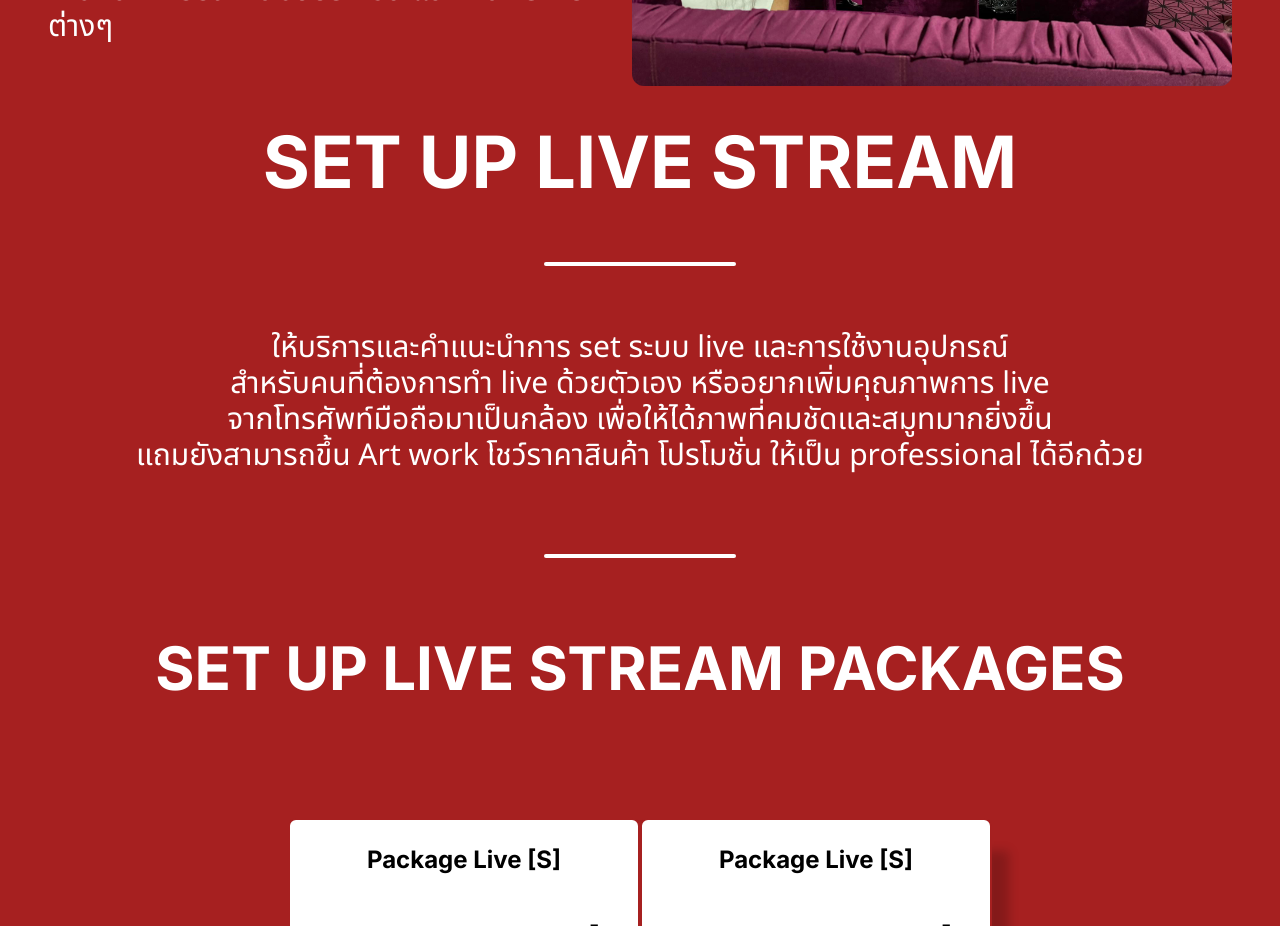
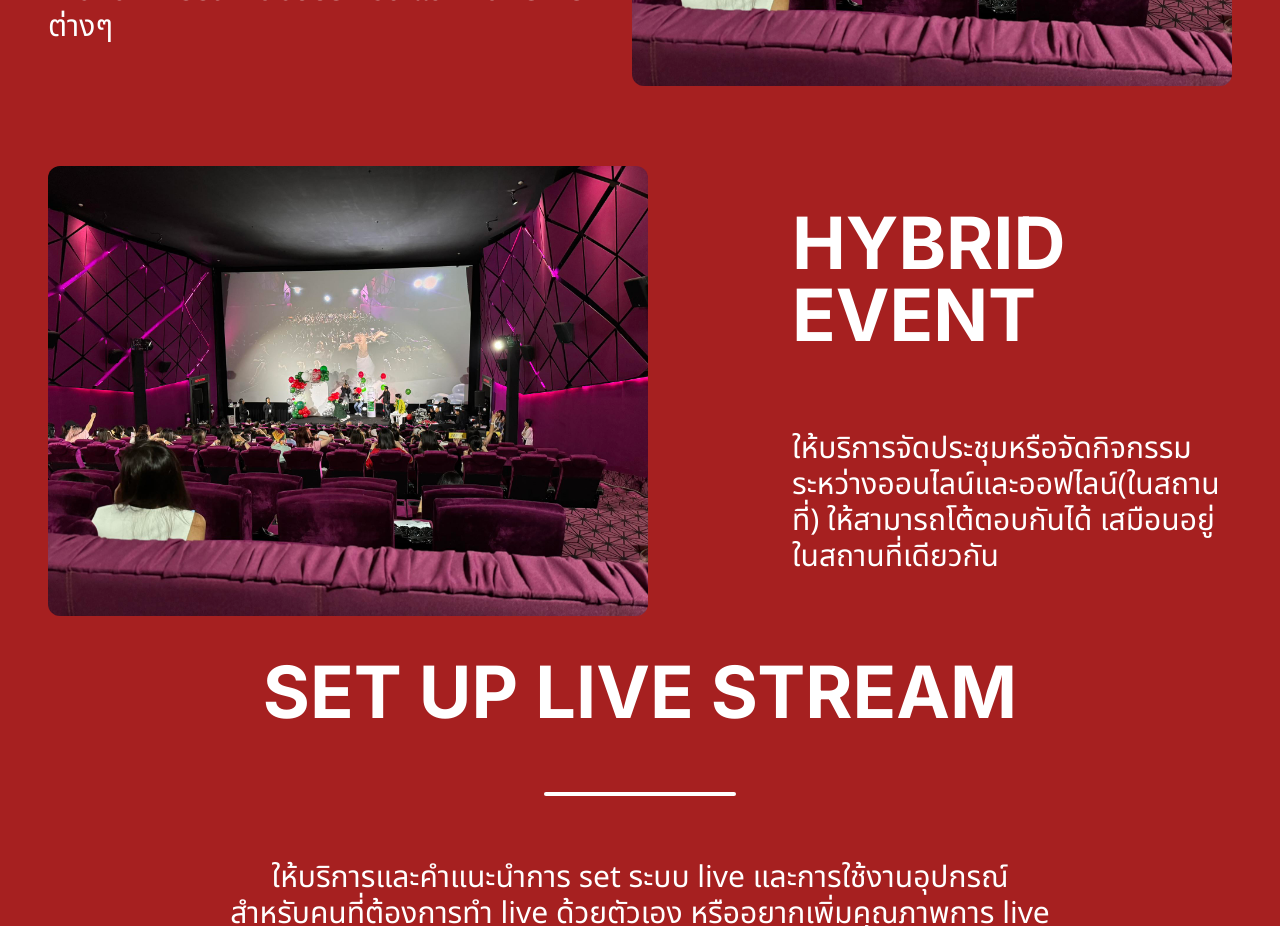
Before and after one commit to LiveEleven/live-eleven-landing-page, a Next.js app: page / in a window 1280 px wide. Shown: the part 8980-9906 px from the top of the page. Built offline with nearby package versions, Linux system fonts and the light colour scheme.

Commit message:
feat: hybrid event component

```diff
--- /dev/null
+++ b/src/components/HybridEvent.js
@@ -0,0 +1,36 @@
+import Image from "next/image";
+
+const HybridEvent = () => {
+  return (
+    <div className="bg-primary-color h-auto flex flex-col items-center w-full justify-between px-5 lg:px-12 lg:flex-row 2xl:px-48 ">
+      <Image
+        data-aos="fade-right"
+        data-aos-delay={200}
+        data-aos-duration="1000"
+        src="/Event.jpg"
+        width={600}
+        height={200}
+        alt="EventPic"
+        className="rounded-xl my-10"
+      />
+      <div
+        data-aos="fade-left"
+        data-aos-delay={200}
+        data-aos-duration="1000"
+        className="flex flex-col gap-5 mb-10 lg:gap-20 lg:mb-0 lg:pl-36"
+      >
+        <h1 className="text-4xl md:text-5xl lg:text-6xl xl:text-7xl text-center text-white font-bold font-head lg:text-left">
+          HYBRID EVENT
+        </h1>
+        <div>
+          <p className="font-body text-xs text-white text-center md:text-3xl 2xl:text-4xl lg:text-left">
+            ให้บริการจัดประชุมหรือจัดกิจกรรม ระหว่างออนไลน์และออฟไลน์(ในสถานที่)
+            ให้สามารถโต้ตอบกันได้ เสมือนอยู่ในสถานที่เดียวกัน
+          </p>
+        </div>
+      </div>
+    </div>
+  );
+};
+
+export default HybridEvent;
--- a/src/pages/index.js
+++ b/src/pages/index.js
@@ -2,6 +2,7 @@ import AboutUs from "@/components/AboutUs";
 import EquipmentService from "@/components/EquipmentService";
 import EventOrganizer from "@/components/EventOrganizer";
 import Header from "@/components/Header";
+import HybridEvent from "@/components/HybridEvent";
 import LivePackages from "@/components/LivePackages";
 import LiveService from "@/components/LiveService";
 import LiveStream from "@/components/LiveStream";
@@ -22,6 +23,7 @@ export default function Home() {
       <LivePackages />
       <EquipmentService />
       <EventOrganizer />
+      <HybridEvent />
       <SetUpLiveStreaming />
       <AboutUs />
     </main>
```
